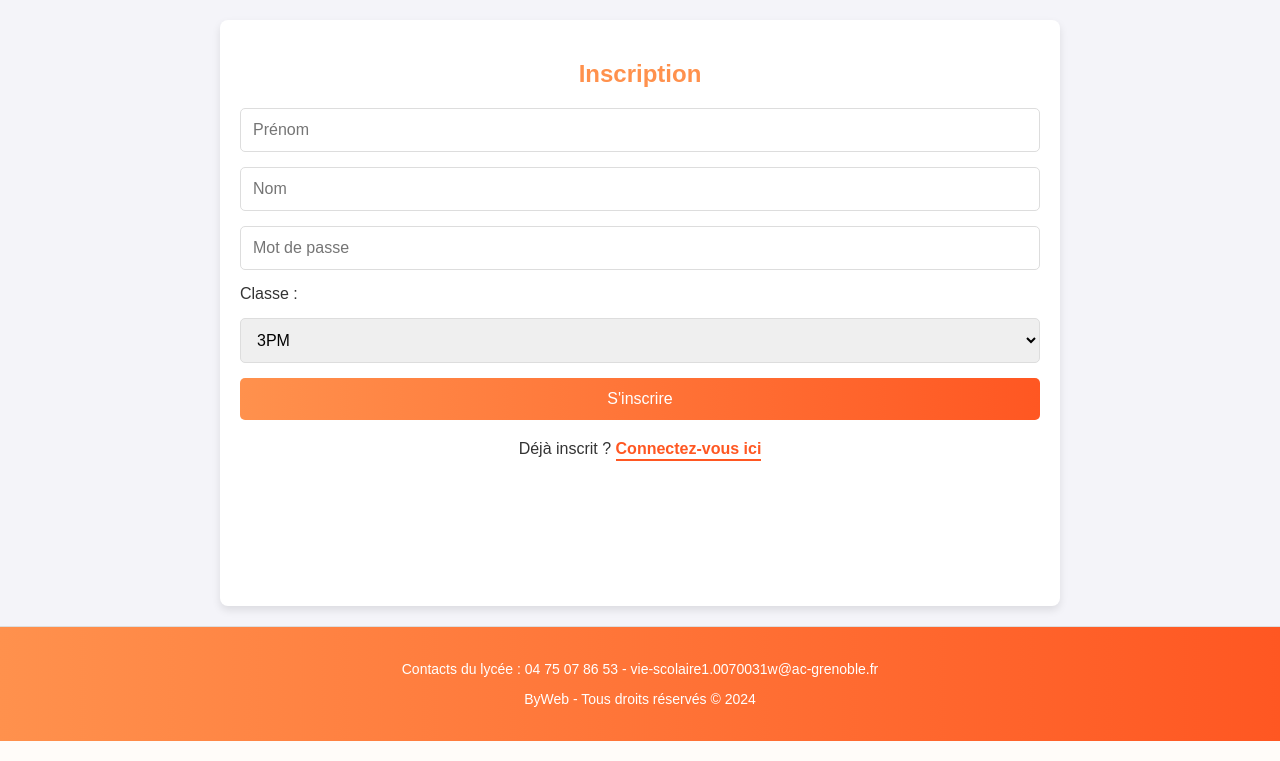
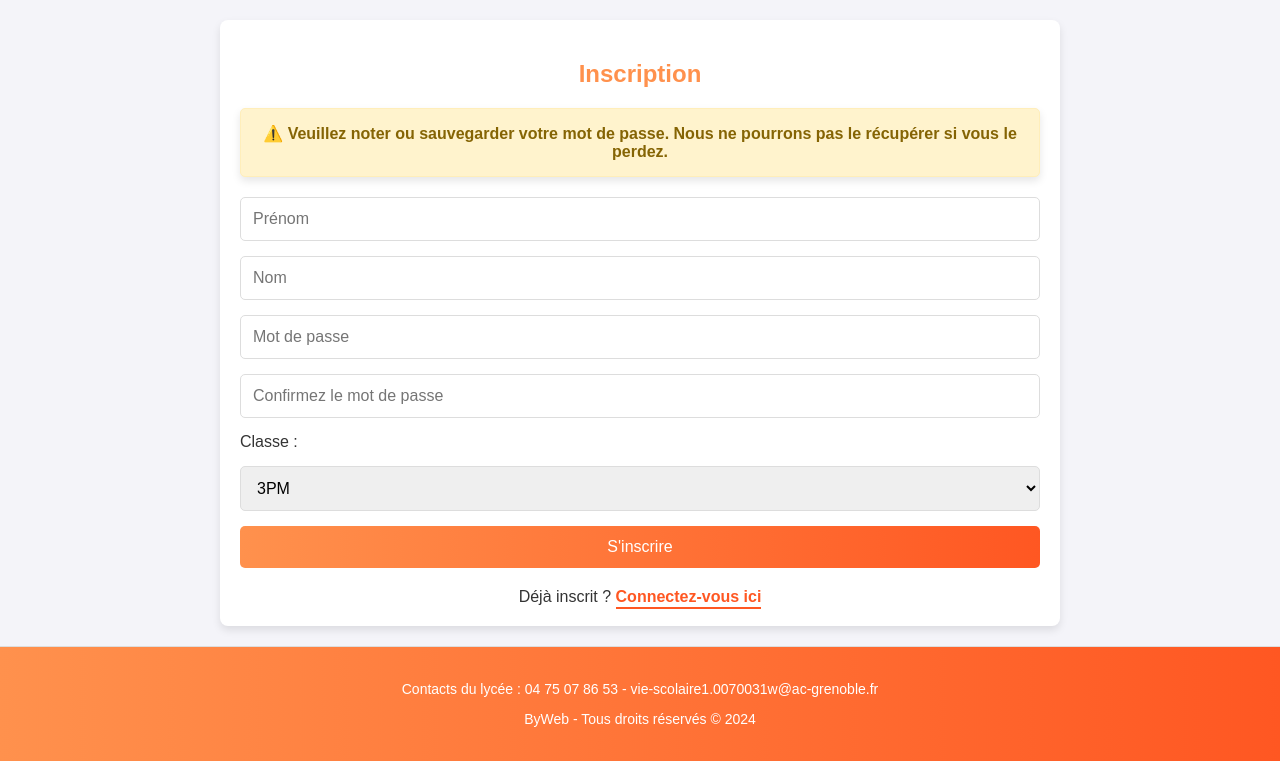
Before and after one commit to albanchb/CantineConnect, a PHP site: page /register.php in a window 1280 px wide. Shown: the part 59-820 px from the top of the page. Run offline with PHP 8.4, Linux system fonts and the light colour scheme; data that the repository does not hold is empty.

Commit message:
Champs de validation de mot de passe + Avertissement !

```diff
--- a/register.php
+++ b/register.php
@@ -7,10 +7,15 @@ $message = '';
 if ($_SERVER["REQUEST_METHOD"] == "POST") {
     $nom = strtolower(trim($_POST['nom']));
     $prenom = strtolower(trim($_POST['prenom']));
-    $mot_de_passe = password_hash($_POST['mot_de_passe'], PASSWORD_DEFAULT);
+    $mot_de_passe = trim($_POST['mot_de_passe']);
+    $confirmer_mot_de_passe = trim($_POST['confirmer_mot_de_passe']);
     $internat = isset($_POST['internat']) ? 1 : 0;
     $classe = $_POST['classe'];
 
+    if ($mot_de_passe !== $confirmer_mot_de_passe) {
+        $message = "Les mots de passe ne correspondent pas.";
+    } else {
+        $hashed_password = password_hash($mot_de_passe, PASSWORD_DEFAULT);
         $username = $prenom . '.' . $nom;
 
         $checkUsername = $conn->prepare("SELECT id FROM users WHERE username = ?");
@@ -23,7 +28,7 @@ if ($_SERVER["REQUEST_METHOD"] == "POST") {
         } else {
             $sql = "INSERT INTO users (nom, prenom, username, mot_de_passe, internat, classe) VALUES (?, ?, ?, ?, ?, ?)";
             $stmt = $conn->prepare($sql);
-        $stmt->bind_param("ssssss", $nom, $prenom, $username, $mot_de_passe, $internat, $classe);
+            $stmt->bind_param("ssssss", $nom, $prenom, $username, $hashed_password, $internat, $classe);
 
             if ($stmt->execute()) {
                 $user_id = $conn->insert_id;
@@ -34,6 +39,7 @@ if ($_SERVER["REQUEST_METHOD"] == "POST") {
                 exit();
             } else {
                 $message = "Erreur lors de l'inscription. Veuillez réessayer plus tard.";
+            }
         }
     }
 }
@@ -123,22 +129,22 @@ if ($_SERVER["REQUEST_METHOD"] == "POST") {
 
         .login-link {
             text-align: center;
-            margin-top: 20px; /* Augmenter la marge pour le séparer du formulaire */
+            margin-top: 20px;
             font-size: 16px;
         }
 
         .login-link a {
-            color: #FF5722; /* Couleur distinctive */
-            font-weight: bold; /* Mettre le texte en gras */
-            text-decoration: none; /* Supprimer le soulignement */
-            border-bottom: 2px solid #FF5722; /* Soulignement par une bordure */
-            padding-bottom: 2px; /* Espacement pour la bordure */
-            transition: color 0.3s, border-color 0.3s; /* Transition pour un effet doux */
+            color: #FF5722;
+            font-weight: bold;
+            text-decoration: none;
+            border-bottom: 2px solid #FF5722;
+            padding-bottom: 2px;
+            transition: color 0.3s, border-color 0.3s;
         }
 
         .login-link a:hover {
-            color: #FF914D; /* Couleur au survol */
-            border-color: #FF914D; /* Changer la couleur de la bordure au survol */
+            color: #FF914D;
+            border-color: #FF914D;
         }
 
         footer {
@@ -186,20 +192,48 @@ if ($_SERVER["REQUEST_METHOD"] == "POST") {
                 font-size: 14px;
             }
         }
+            .notice-warning {
+             background-color: #fff3cd;
+             color: #856404;
+             border: 1px solid #ffeeba;
+             border-radius: 5px;
+             padding: 15px;
+             font-size: 16px;
+             font-weight: bold;
+             text-align: center;
+             margin-bottom: 20px;
+             box-shadow: 0 4px 8px rgba(0, 0, 0, 0.1);
+}
+
     </style>
+    <script>
+        function validateForm() {
+            const password = document.querySelector('input[name="mot_de_passe"]').value;
+            const confirmPassword = document.querySelector('input[name="confirmer_mot_de_passe"]').value;
+            if (password !== confirmPassword) {
+                alert("Les mots de passe ne correspondent pas.");
+                return false;
+            }
+            return true;
+        }
+    </script>
 </head>
-<header>CantineConnect
-    </header>
+<body>
+    <header>CantineConnect</header>
 
     <div class="container">
         <h2>Inscription</h2>
+        <p class="notice-warning">
+    ⚠️ Veuillez <strong>noter</strong> ou <strong>sauvegarder</strong> votre mot de passe. Nous ne pourrons pas le récupérer si vous le perdez.
+</p>
         <?php if ($message): ?>
             <p style="color: red;"><?= htmlspecialchars($message) ?></p>
         <?php endif; ?>
-        <form method="POST" action="">
+        <form method="POST" action="" onsubmit="return validateForm()">
             <input type="text" name="prenom" placeholder="Prénom" required>
             <input type="text" name="nom" placeholder="Nom" required>
             <input type="password" name="mot_de_passe" placeholder="Mot de passe" required>
+            <input type="password" name="confirmer_mot_de_passe" placeholder="Confirmez le mot de passe" required>
 
             <label for="classe">Classe :</label>
             <select name="classe" required>
```
Lines whose indentation alone changed are shown as unchanged.
